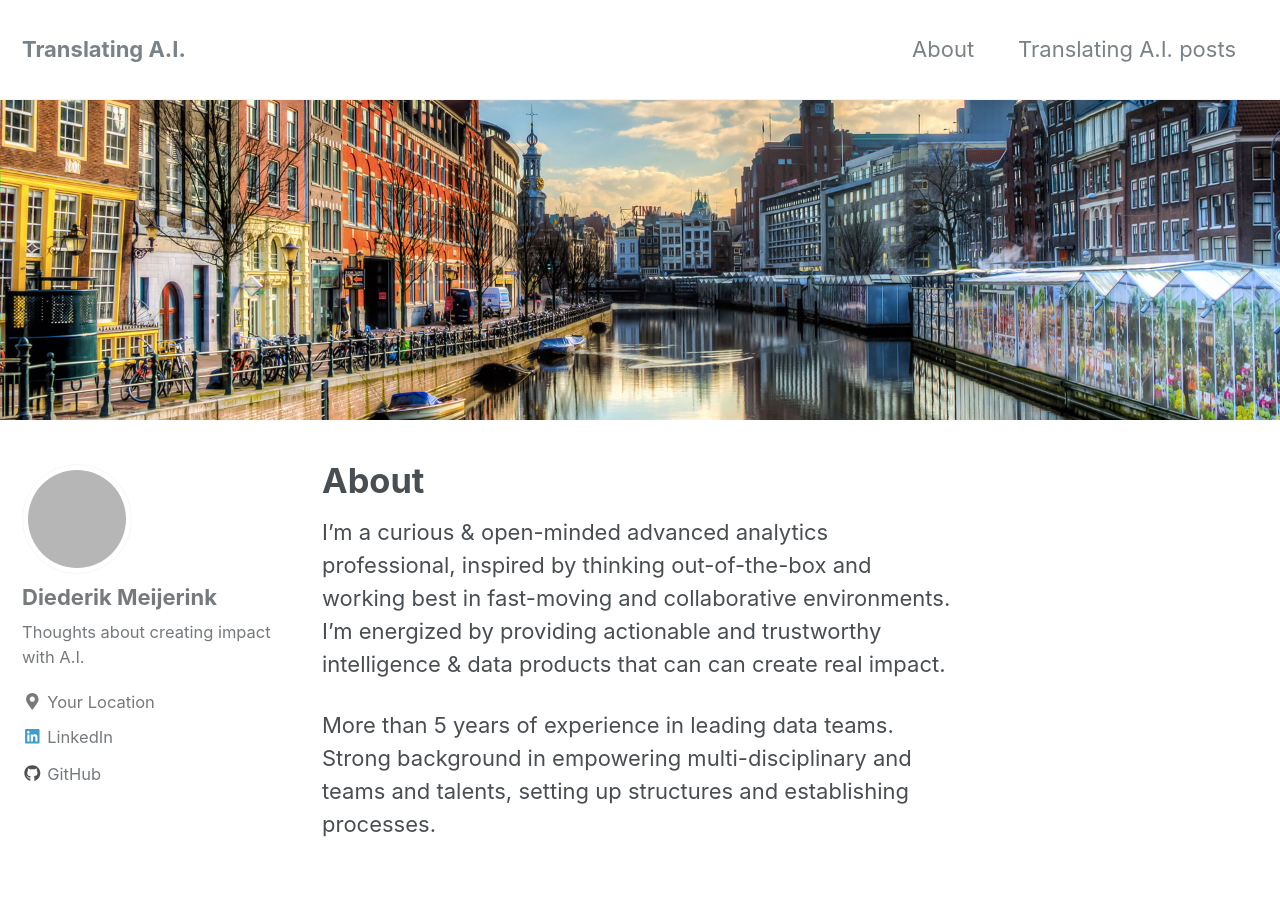
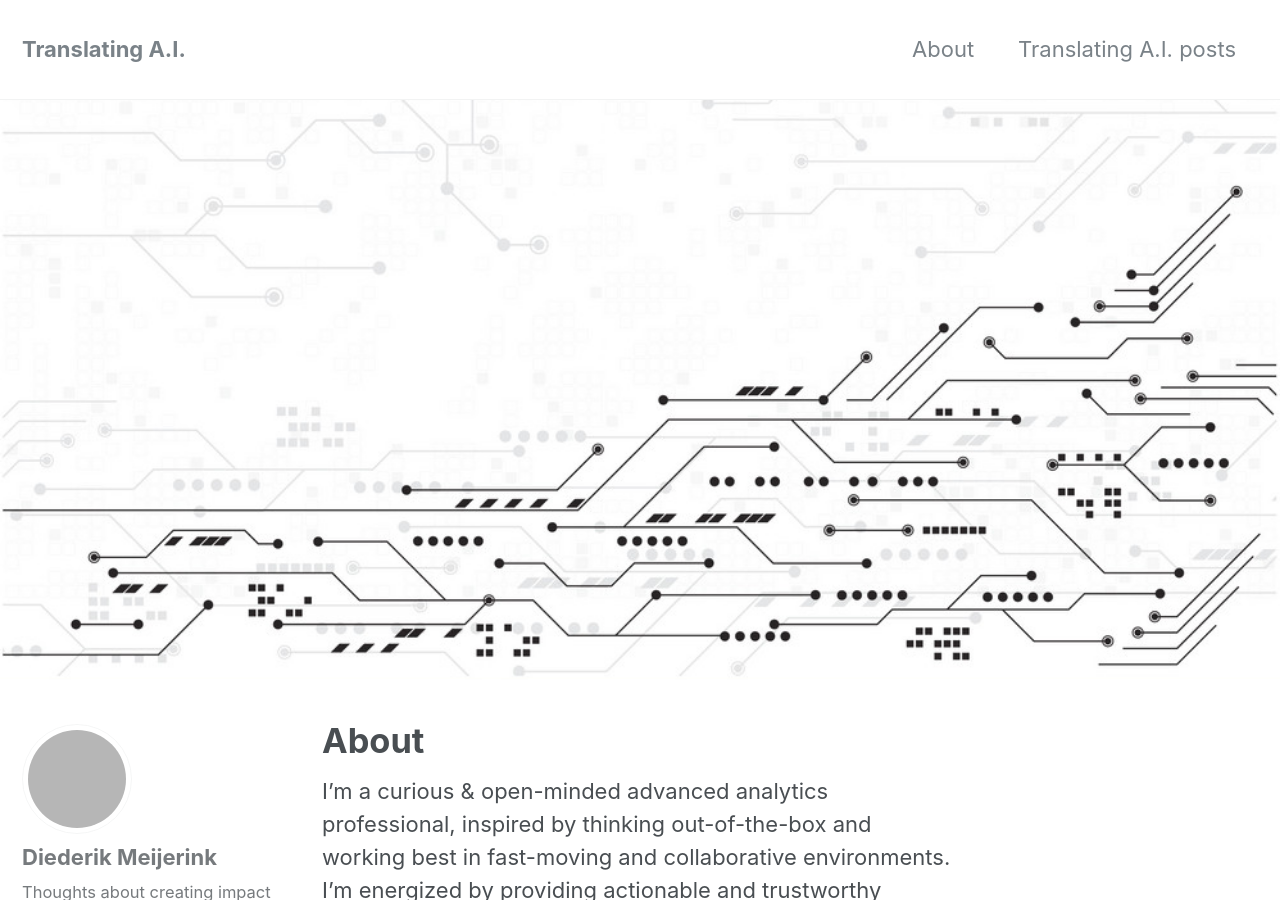
Before and after one commit to rmania/rmania.github.io, a Jekyll site: the page built from _pages/about.md, in a window 1280 px wide and 900 px high. Built offline with Jekyll 4.4.1, drawn with Linux system fonts in a browser that asks for light colours; nearby versions of some CDN libraries; grey boxes are pictures that could not be loaded.

Commit message:
new image on about page

```diff
--- a/_pages/about.md
+++ b/_pages/about.md
@@ -2,7 +2,7 @@
 title: "About"
 permalink: /about/
 header:
-  image: "/images/amsterdam.jpg"
+  image: "/images/vectors.png"
 ---
 
 I'm a curious & open-minded advanced analytics professional, inspired by thinking out-of-the-box and working best in fast-moving and collaborative environments. I'm energized by providing actionable and trustworthy intelligence & data products that can can create real impact.
```
Also changed, not shown: images/amsterdam.jpg (deleted), images/vectors.png (added).
